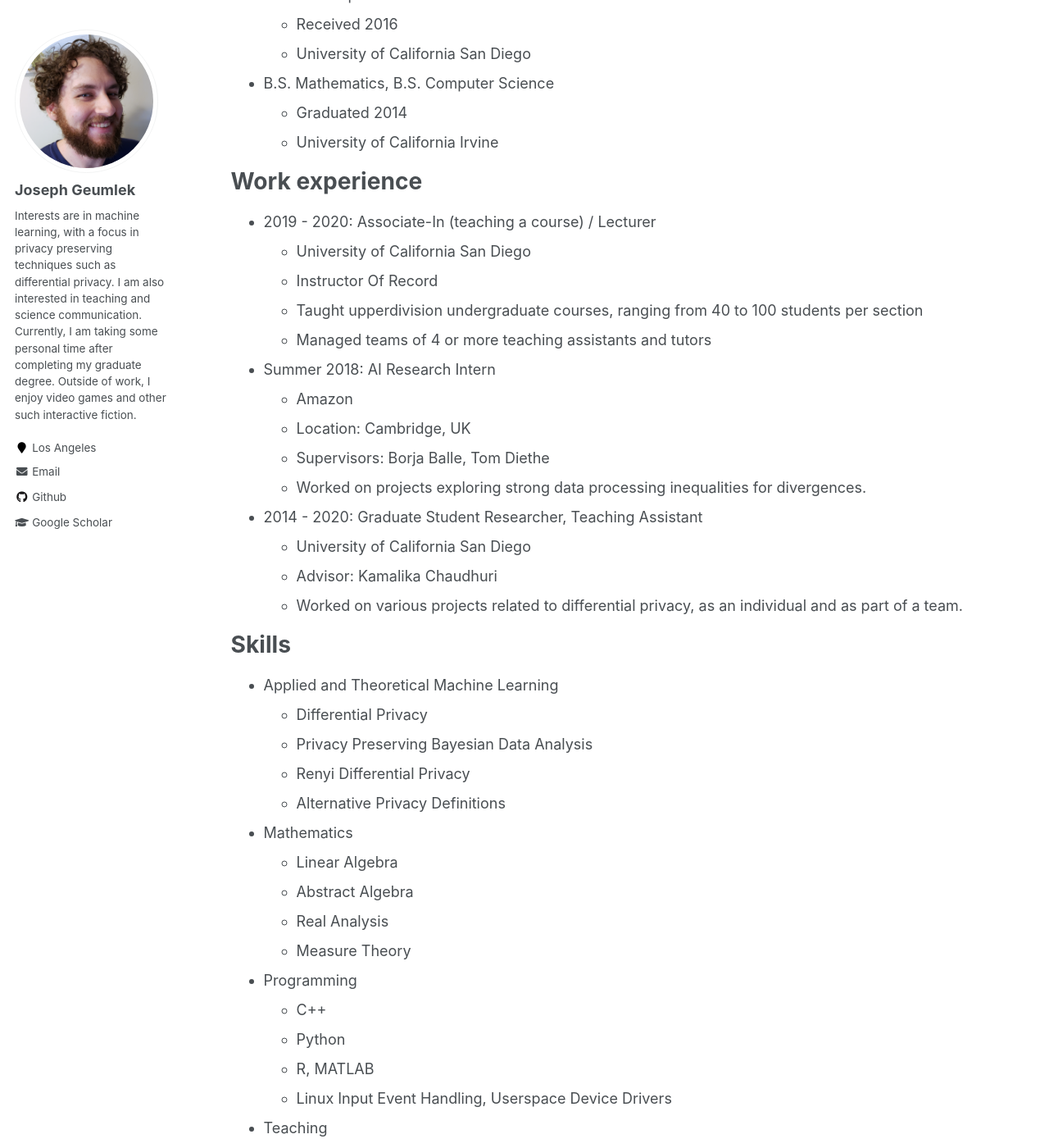
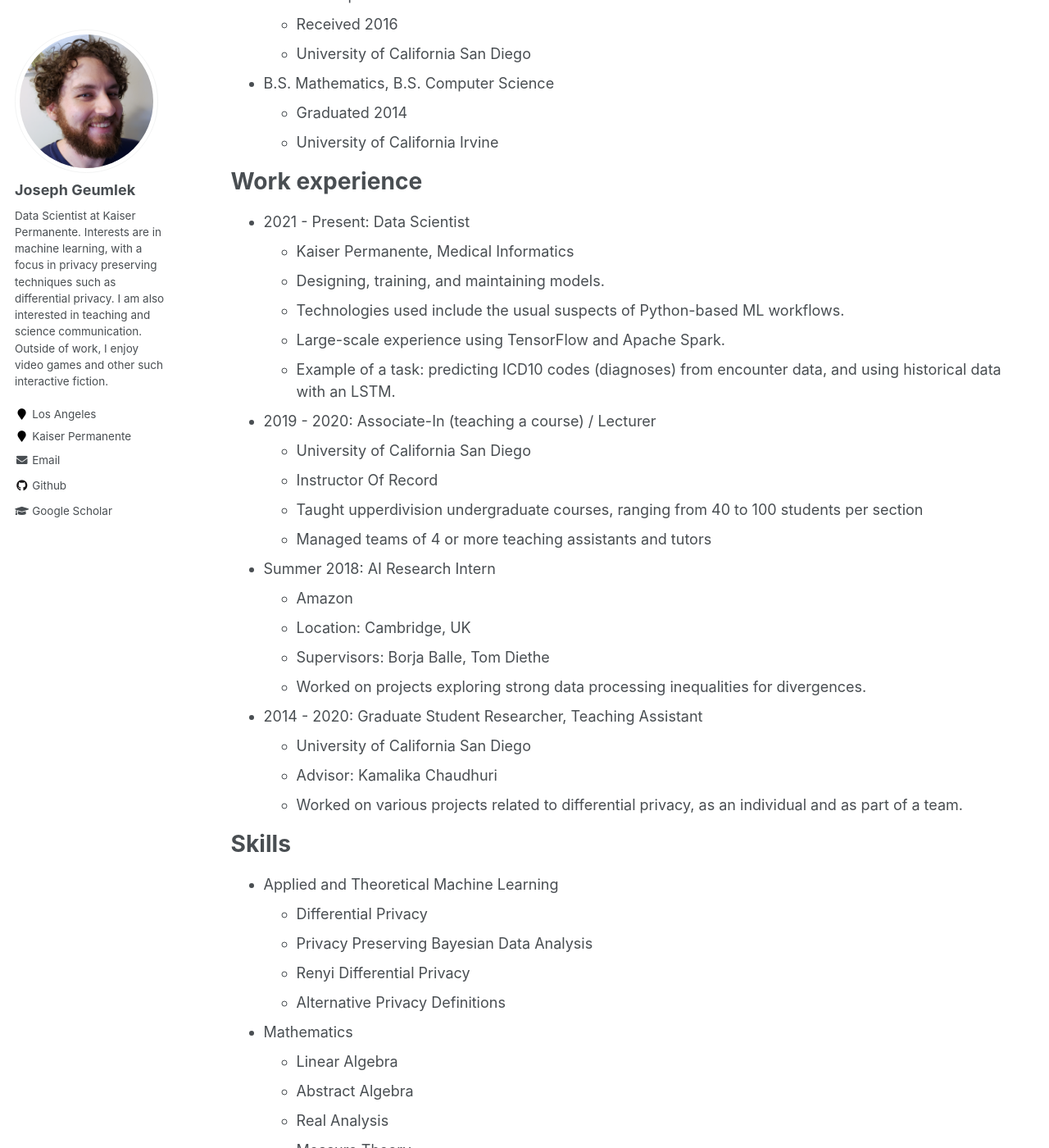
Before and after one commit to jgeumlek/jgeumlek.github.io, a Jekyll site: the page built from _pages/cv.md, in a window 1280 px wide and 1400 px high, scrolled down 376 px. Shown: the whole window at 82% size. Built offline with Jekyll 4.4.1, drawn with Linux system fonts in a browser that asks for light colours; some of the changed text lies outside the part shown.

Commit message:
June 2022 update

```diff
--- a/_config.yml
+++ b/_config.yml
@@ -82,13 +82,9 @@ analytics:
 author:
   name             : "Joseph Geumlek"
   avatar           : "profile.png"
-  bio              : "Interests are in machine learning, with a focus in privacy preserving techniques such as differential privacy. I am also interested in teaching and science communication.
-
-  Currently, I am taking some personal time after completing my graduate degree.
-
-  Outside of work, I enjoy video games and other such interactive fiction."
+  bio              : "Data Scientist at Kaiser Permanente. Interests are in machine learning, with a focus in privacy preserving techniques such as differential privacy. I am also interested in teaching and science communication. Outside of work, I enjoy video games and other such interactive fiction."
   location         : "Los Angeles"
-  employer         :
+  employer         : "Kaiser Permanente"
   pubmed           :
   googlescholar    : "https://scholar.google.com/citations?view_op=list_works&hl=en&authuser=2&user=ICJmgFwAAAAJ"
   email            : "josephgeumlek@gmail.com"
--- a/_pages/cv.md
+++ b/_pages/cv.md
@@ -24,6 +24,13 @@ Education
 
 Work experience
 ======
+
+* 2021 - Present: Data Scientist
+  * Kaiser Permanente, Medical Informatics
+  * Designing, training, and maintaining models.
+  * Technologies used include the usual suspects of Python-based ML workflows.
+  * Large-scale experience using TensorFlow and Apache Spark.
+  * Example of a task: predicting ICD10 codes (diagnoses) from encounter data, and using historical data with an LSTM.
 
 * 2019 - 2020: Associate-In (teaching a course) / Lecturer
   * University of California San Diego
@@ -57,7 +64,9 @@ Skills
 * Programming
   * C++
   * Python
+  * NumPy, Pandas, Scikit, TensorFlow
   * R, MATLAB
+  * Apache Spark
   * Linux Input Event Handling, Userspace Device Drivers
 * Teaching
   * Effective Online Course Design
```
